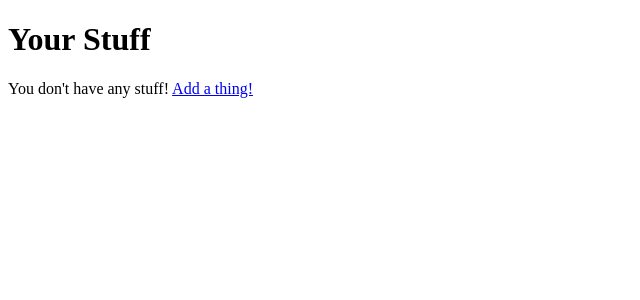
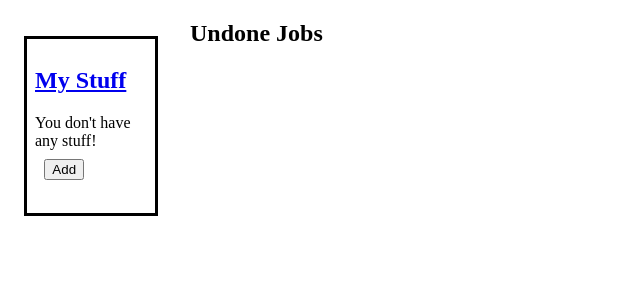
Before and after one commit to AstraLuma/upkeep, a Django app: page /thing in a window 1280 px wide. Shown: the top 300 px of the page, without its empty margins (0-640 px from the left). Run offline with Django 3.2, Linux system fonts and the light colour scheme; the visitor is signed in with stand-in values (Sample User, id 1); data that the repository does not hold is empty; some libraries are stand-ins or nearby versions.

Commit message:
Use dialogs to add things

```diff
--- a/static/lib/site.css
+++ b/static/lib/site.css
@@ -20,3 +20,16 @@
 .facebook::before {
 	content: "\f09a";
 }
+
+nav.sidebar {
+	float: left;
+	width: 7em;
+	margin: 1em;
+	margin-right: 2em;
+	border: solid black;
+	padding: .5em;
+}
+
+nav ~ section {
+	margin-left: 11em;
+}
--- a/static/things/jobs.css
+++ b/static/things/jobs.css
@@ -1,4 +1,5 @@
 button[data-action] {
+	margin: .7em;
 }
 
 button[data-action][disabled] {
--- a/static/things/jobs.js
+++ b/static/things/jobs.js
@@ -8,3 +8,9 @@ $$.q('[data-action=finish-job]').forEach(function(ele) {
         });
     });
 });
+
+$$.q('[data-action=show-dialog]').forEach(function(ele) {
+    ele.addEventListener("click", function(event) {
+        $$.id(event.target.dataset.dialog).showModal();
+    });
+});
--- a/templates/base.html
+++ b/templates/base.html
@@ -17,7 +17,33 @@
         {% block head %}{% endblock %}
     </head>
     <body>
+    {% if stuff != None %}
+    <nav class="sidebar">
+        <h1><a href="/">My Stuff</a></h1>
+        {% if not stuff %}
+        <p>You don't have any stuff!
+        {% else %}
+        <ul>
+        {% for thing in stuff %}
+        <li><a href="{{thing.get_absolute_url}}">{{thing}}</a></li>
+        {% endfor %}
+        </ul>
+        {% endif %}
+        <button data-action=show-dialog data-dialog=dlg-addthing>Add</button>
+    </nav>
+    {% endif %}
+    <section>
     {% block content %}{% endblock %}
+    </section>
+
+    <dialog id="dlg-addthing">
+        <form action="{% url 'things:addthing' %}" method=POST>
+            {% csrf_token %}
+            {{ forms.thing.as_p }}
+            <input type=submit value="Add">
+        </form>
+    </dialog>
+
     {% if DEBUG %}<a href="{% url 'logout' %}">Logout</a>{% endif %}
     <script src="{% static 'lib/doubledollar.js' %}"></script>
     {% if user.is_authenticated %}
--- a/templates/things/index.html
+++ b/templates/things/index.html
@@ -12,23 +12,14 @@
 {% endblock %}
 
 {% block content %}
-<h1>Your Stuff</h1>
-{% if not stuff %}
-<p>You don't have any stuff! <a href="{% url 'things:addthing' %}">Add a thing!</a></p>
-{% else %}
-<ul>
-{% for thing in stuff %}
-<li><a href="{{thing.get_absolute_url}}">{{thing}}</a></li>
-{% endfor %}
-</ul>
 
 <h2>Undone Jobs</h2>
 
 <ul>
 {% for j in jobs %}
-<li>{{j}} <button data-jobid="{{j.id}}" data-action="finish-job">Finished!</button></li>
+<li>{{j}} <button data-jobid="{{j.id}}" data-action="finish-job">Finish</button></li>
 {% endfor %}
 </ul>
-{% endif %}
+
 
 {% endblock %}
--- a/things/views.py
+++ b/things/views.py
@@ -10,22 +10,31 @@ from django.http import JsonResponse
 import datetime
 import json
 
+def genctx(request, **vars):
+    rv = {
+        'stuff': Thing.objects.filter(user=request.user),
+        'forms': {
+            'thing': ThingForm(),
+            'schedule': ScheduleForm(),
+        },
+    }
+    rv.update(vars)
+    return rv
+
 @login_required
 def stuffindex(request):
-    stuff = Thing.objects.filter(user=request.user)
-    return render(request, "things/index.html", {
-        'stuff': stuff,
-        'jobs': Job.objects.filter(schedule__thing__user=request.user, done=False)
-    })
+    return render(request, "things/index.html", genctx(request,
+        jobs=Job.objects.filter(schedule__thing__user=request.user, done=False),
+    ))
 
 
 @login_required
 def thing(request, thingid):
     thing = get_object_or_404(Thing.objects.accessible_by(request.user), id=thingid)
-    return render(request, 'things/thing.html', {
-            'object': thing,
-            'undonejobs': Job.objects.filter(schedule__thing=thing, done=False)
-        })
+    return render(request, 'things/thing.html', genctx(request,
+            object=thing,
+            undonejobs=Job.objects.filter(schedule__thing=thing, done=False),
+        ))
 
 
 class ThingForm(ModelForm):
```
Also changed, not shown: templates/things/thing.html (+10 -2 lines), static/lib/doubledollar.js.
